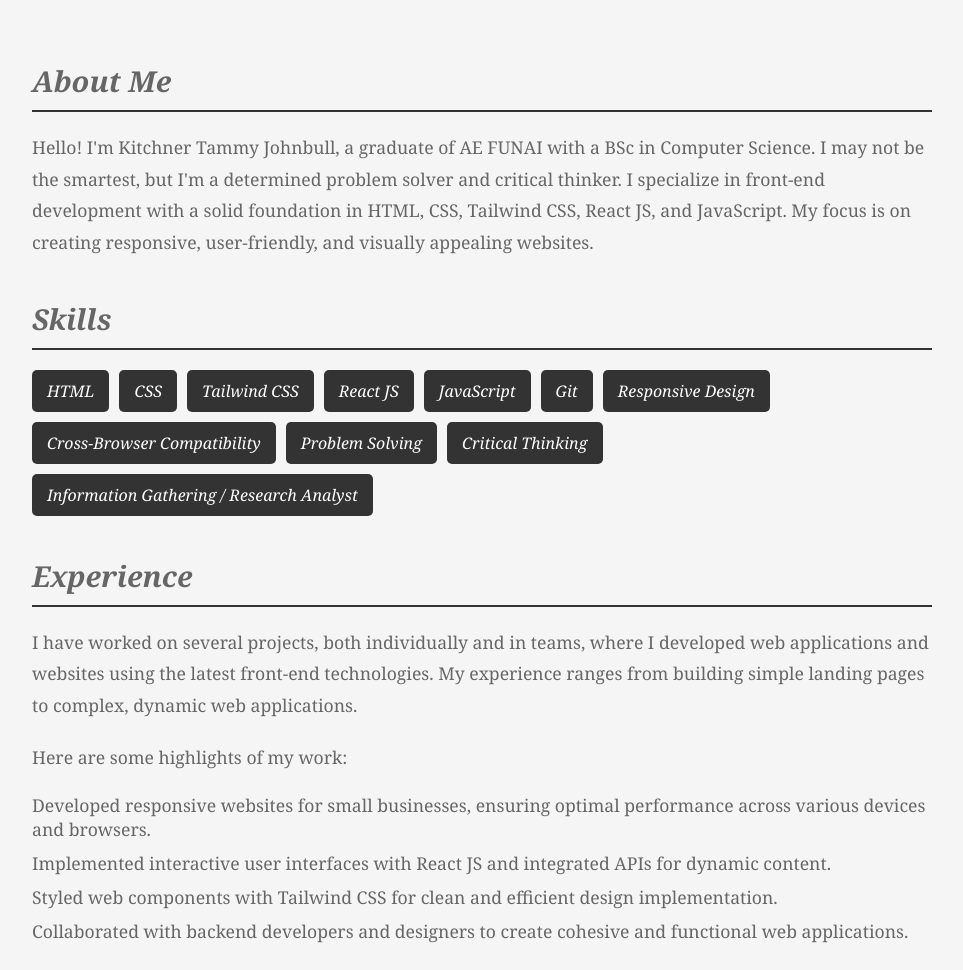
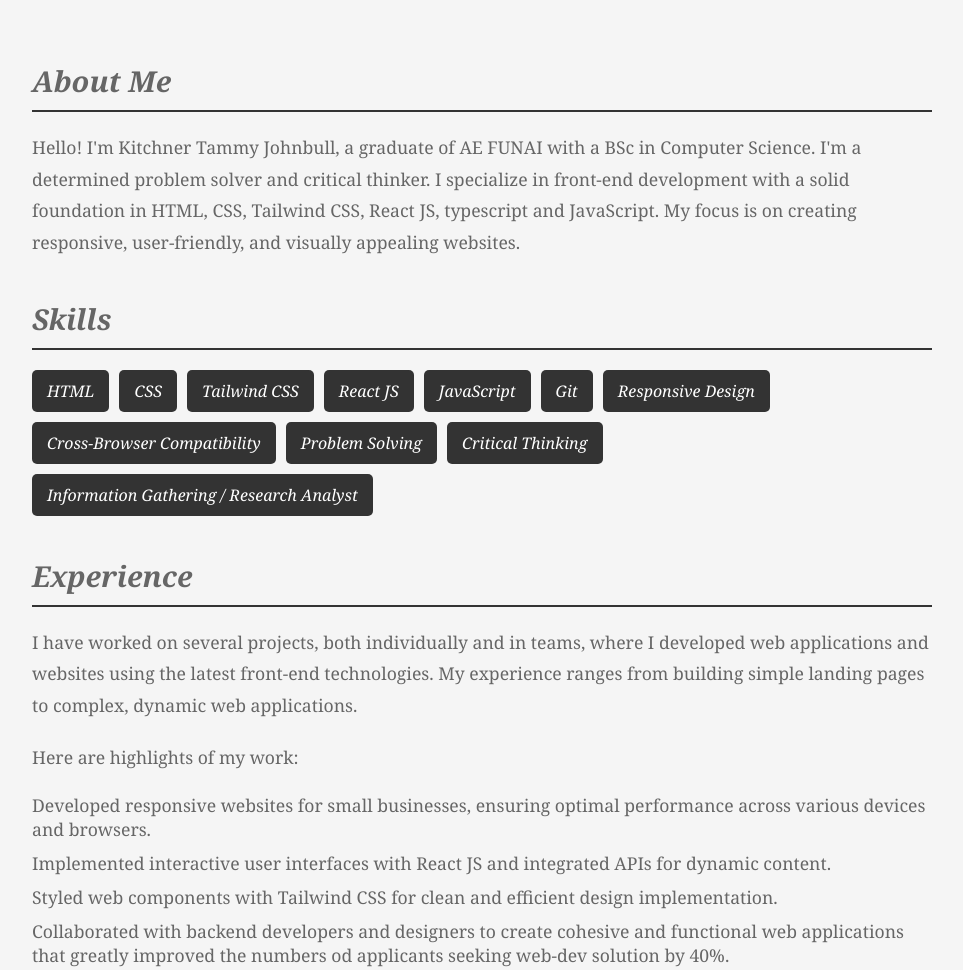
Before and after one commit to Johnbullkitchner1/portfolio, a plain HTML site: page index.html in a window 1280 px wide. Shown: the part 381-1351 px from the top of the page, without its empty margins (158-1121 px from the left). Drawn offline with Linux system fonts and the light colour scheme.

Commit message:
Update index.html

```diff
--- a/index.html
+++ b/index.html
@@ -196,7 +196,7 @@
     <div class="container">
         <section>
             <h2>About Me</h2>
-            <p>Hello! I'm Kitchner Tammy Johnbull, a graduate of AE FUNAI with a BSc in Computer Science. I may not be the smartest, but I'm a determined problem solver and critical thinker. I specialize in front-end development with a solid foundation in HTML, CSS, Tailwind CSS, React JS, and JavaScript. My focus is on creating responsive, user-friendly, and visually appealing websites.</p>
+            <p>Hello! I'm Kitchner Tammy Johnbull, a graduate of AE FUNAI with a BSc in Computer Science. I'm a determined problem solver and critical thinker. I specialize in front-end development with a solid foundation in HTML, CSS, Tailwind CSS, React JS, typescript and JavaScript. My focus is on creating responsive, user-friendly, and visually appealing websites.</p>
         </section>
 
         <section>
@@ -219,12 +219,12 @@
         <section>
             <h2>Experience</h2>
             <p>I have worked on several projects, both individually and in teams, where I developed web applications and websites using the latest front-end technologies. My experience ranges from building simple landing pages to complex, dynamic web applications.</p>
-            <p>Here are some highlights of my work:</p>
+            <p>Here are highlights of my work:</p>
             <ul>
                 <li>Developed responsive websites for small businesses, ensuring optimal performance across various devices and browsers.</li>
                 <li>Implemented interactive user interfaces with React JS and integrated APIs for dynamic content.</li>
                 <li>Styled web components with Tailwind CSS for clean and efficient design implementation.</li>
-                <li>Collaborated with backend developers and designers to create cohesive and functional web applications.</li>
+                <li>Collaborated with backend developers and designers to create cohesive and functional web applications that greatly improved the numbers od applicants seeking web-dev solution by 40%.</li>
             </ul>
         </section>
 
```
